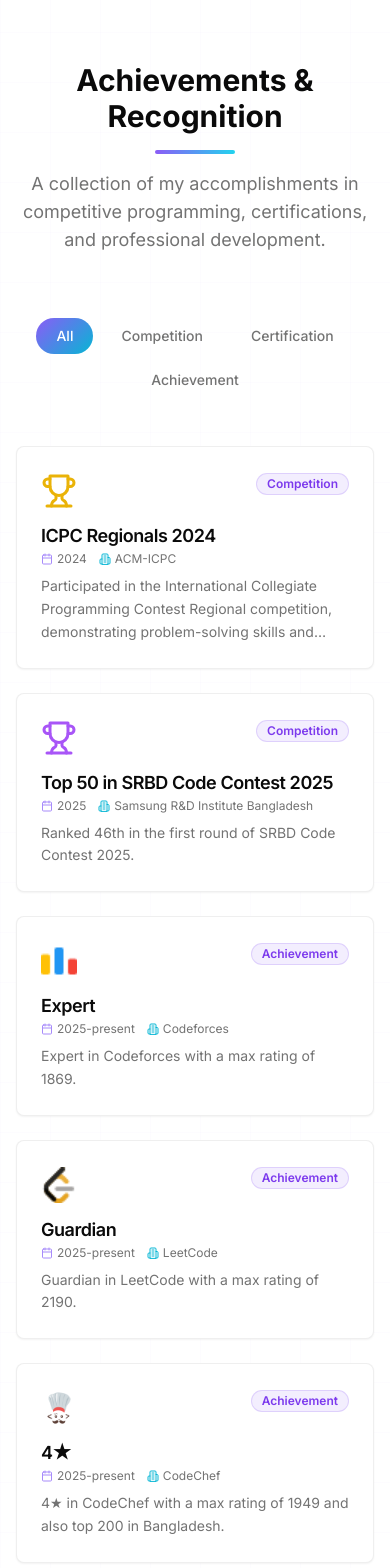
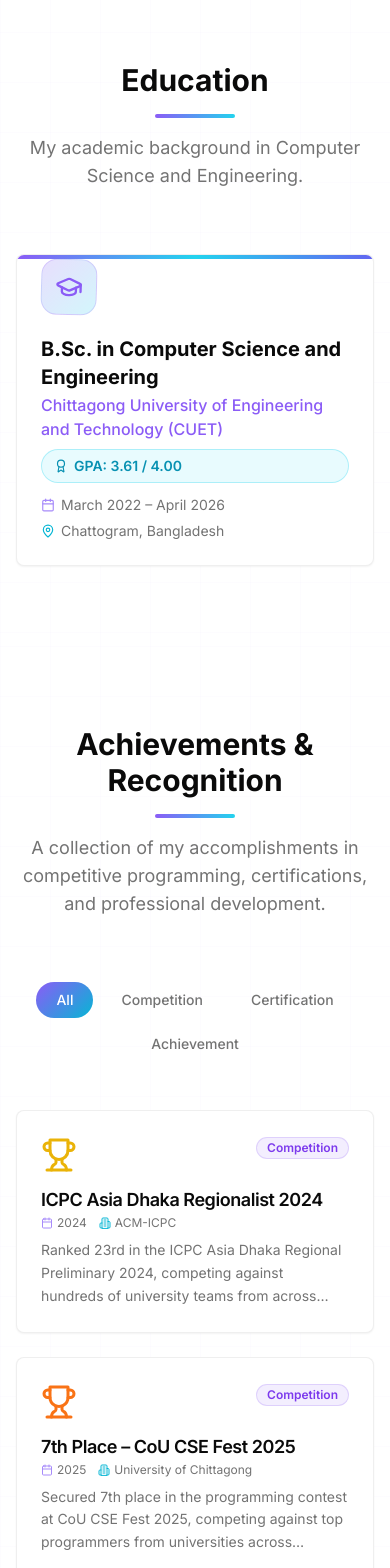
Before and after one commit to AdnanJayed24/my_portfolio, a Next.js app: page / in a window 390 px wide. Shown: the part 3680-5248 px from the top of the page. Built offline with nearby package versions, Linux system fonts and the light colour scheme.

Commit message:
Feat: Add missing parts

```diff
--- a/app/page.tsx
+++ b/app/page.tsx
@@ -1,5 +1,6 @@
 import dynamic from 'next/dynamic';
 import { ExperienceSection } from '@/components/sections/experience-section';
+import { EducationSection } from '@/components/sections/education-section';
 import { SkillsSection } from '@/components/sections/skills-section';
 import { ProjectsSection } from '@/components/sections/projects-section';
 import { AchievementsSection } from '@/components/sections/achievements-section';
@@ -26,6 +27,7 @@ export default function Home() {
       <DynamicNavigation />
       <DynamicHeroSection />
       <ExperienceSection />
+      <EducationSection />
       <AchievementsSection />
       <SkillsSection />
       <ProjectsSection />
--- a/components/sections/achievements-section.tsx
+++ b/components/sections/achievements-section.tsx
@@ -23,14 +23,36 @@ interface Achievement {
 const achievements: Achievement[] = [
   {
     id: 1,
-    title: "ICPC Regionals 2024",
+    title: "ICPC Asia Dhaka Regionalist 2024",
     category: "Competition",
     date: "2024",
     organization: "ACM-ICPC",
-    description: "Participated in the International Collegiate Programming Contest Regional competition, demonstrating problem-solving skills and algorithmic thinking.",
+    description: "Ranked 23rd in the ICPC Asia Dhaka Regional Preliminary 2024, competing against hundreds of university teams from across Bangladesh.",
     icon: Trophy,
     color: "text-yellow-500",
     proofLink: "https://icpc.global/ICPCID/NFWW6368F3D0",
+  },
+  {
+    id: 10,
+    title: "7th Place – CoU CSE Fest 2025",
+    category: "Competition",
+    date: "2025",
+    organization: "University of Chittagong",
+    description: "Secured 7th place in the programming contest at CoU CSE Fest 2025, competing against top programmers from universities across Bangladesh.",
+    icon: Trophy,
+    color: "text-orange-500",
+    proofLink: "https://coderoj.com/c/cou-iupc-2025-div/standings",
+  },
+  {
+    id: 11,
+    title: "2,000+ Problems Solved",
+    category: "Achievement",
+    date: "2023-present",
+    organization: "Multiple Platforms",
+    description: "Solved over 2,000 competitive programming problems across Codeforces, LeetCode, CodeChef, and other platforms, demonstrating deep algorithmic expertise.",
+    icon: Trophy,
+    color: "text-green-500",
+    proofLink: "https://codeforces.com/profile/green_heaven",
   },
   {
     id: 2,
--- /dev/null
+++ b/components/sections/education-section.tsx
@@ -0,0 +1,117 @@
+"use client";
+
+import { useRef } from 'react';
+import { motion, useInView } from 'framer-motion';
+import { GraduationCap, Calendar, MapPin, Award } from 'lucide-react';
+import { Card, CardContent } from '@/components/ui/card';
+
+function SectionHeading({ title, subtitle }: { title: string; subtitle: string }) {
+  const ref = useRef<HTMLDivElement>(null);
+  const isInView = useInView(ref, { once: true });
+  return (
+    <motion.div
+      ref={ref}
+      className="text-center mb-16"
+      initial={{ opacity: 0, y: 30 }}
+      animate={isInView ? { opacity: 1, y: 0 } : {}}
+      transition={{ type: "spring", damping: 20 }}
+    >
+      <h2 className="text-3xl sm:text-4xl font-bold text-foreground mb-4">{title}</h2>
+      <motion.div
+        className="h-1 w-20 mx-auto rounded-full bg-gradient-to-r from-violet-500 to-cyan-400 mb-4"
+        initial={{ scaleX: 0 }}
+        animate={isInView ? { scaleX: 1 } : {}}
+        transition={{ delay: 0.3, duration: 0.6 }}
+      />
+      <p className="text-lg text-muted-foreground max-w-2xl mx-auto">{subtitle}</p>
+    </motion.div>
+  );
+}
+
+export function EducationSection() {
+  const ref = useRef<HTMLDivElement>(null);
+  const isInView = useInView(ref, { once: true, margin: "-80px" });
+
+  return (
+    <section id="education" className="py-20 relative overflow-hidden">
+      <div className="absolute inset-0 grid-bg opacity-40" />
+
+      {/* Ambient orb */}
+      <motion.div
+        className="absolute top-1/2 left-1/2 -translate-x-1/2 -translate-y-1/2 w-[500px] h-[300px] rounded-full bg-violet-500/6 blur-3xl pointer-events-none"
+        animate={{ scale: [1, 1.1, 1] }}
+        transition={{ duration: 10, repeat: Infinity, ease: "easeInOut" }}
+      />
+
+      <div className="container mx-auto px-4 sm:px-6 lg:px-8 relative z-10">
+        <SectionHeading
+          title="Education"
+          subtitle="My academic background in Computer Science and Engineering."
+        />
+
+        <div className="max-w-3xl mx-auto">
+          <motion.div
+            ref={ref}
+            initial={{ opacity: 0, y: 50 }}
+            animate={isInView ? { opacity: 1, y: 0 } : {}}
+            transition={{ type: "spring", damping: 20, stiffness: 90 }}
+            whileHover={{ y: -4 }}
+          >
+            <Card className="border-border/60 overflow-hidden card-glow">
+              {/* Top gradient bar */}
+              <div className="h-1 bg-gradient-to-r from-violet-500 via-cyan-400 to-indigo-500" />
+
+              <CardContent className="p-6 sm:p-8">
+                <div className="flex flex-col sm:flex-row sm:items-start gap-5">
+                  {/* Icon */}
+                  <motion.div
+                    className="flex-shrink-0 w-14 h-14 rounded-2xl bg-gradient-to-br from-violet-500/20 to-cyan-400/20 border border-violet-500/20 flex items-center justify-center"
+                    animate={{ rotate: [0, 5, -5, 0] }}
+                    transition={{ duration: 6, repeat: Infinity, ease: "easeInOut" }}
+                  >
+                    <GraduationCap className="w-7 h-7 text-violet-500" />
+                  </motion.div>
+
+                  {/* Content */}
+                  <div className="flex-1 min-w-0">
+                    <div className="flex flex-col sm:flex-row sm:items-start sm:justify-between gap-2 mb-2">
+                      <div>
+                        <h3 className="text-xl font-bold text-foreground">
+                          B.Sc. in Computer Science and Engineering
+                        </h3>
+                        <p className="text-violet-500 font-medium mt-0.5">
+                          Chittagong University of Engineering and Technology (CUET)
+                        </p>
+                      </div>
+
+                      {/* GPA badge */}
+                      <motion.div
+                        className="flex-shrink-0 inline-flex items-center gap-1.5 px-3 py-1.5 rounded-full text-sm font-semibold border border-cyan-400/30 bg-cyan-400/10 text-cyan-600 dark:text-cyan-400"
+                        whileHover={{ scale: 1.05 }}
+                      >
+                        <Award className="w-3.5 h-3.5" />
+                        GPA: 3.61 / 4.00
+                      </motion.div>
+                    </div>
+
+                    {/* Meta info */}
+                    <div className="flex flex-wrap items-center gap-x-5 gap-y-1.5 mt-3 text-sm text-muted-foreground">
+                      <span className="flex items-center gap-1.5">
+                        <Calendar className="w-3.5 h-3.5 text-violet-400" />
+                        March 2022 – April 2026
+                      </span>
+                      <span className="flex items-center gap-1.5">
+                        <MapPin className="w-3.5 h-3.5 text-cyan-500" />
+                        Chattogram, Bangladesh
+                      </span>
+                    </div>
+                  </div>
+                </div>
+              </CardContent>
+            </Card>
+          </motion.div>
+        </div>
+      </div>
+    </section>
+  );
+}
--- a/components/sections/projects-section.tsx
+++ b/components/sections/projects-section.tsx
@@ -39,6 +39,16 @@ const projects = [
     category: "Full Stack",
     demoUrl: "https://url-shortener-8g2i.vercel.app/",
     githubUrl: "https://github.com/AdnanJayed24/url-Shortener",
+  },
+  {
+    id: 4,
+    title: "Online Judge",
+    description: "A full-stack competitive programming judge platform supporting code submission, real-time verdict, and problem management.",
+    image: "/online-judge.png",
+    technologies: ["React", "Node.js", "PostgreSQL", "Redis", "Docker"],
+    category: "Full Stack",
+    demoUrl: "",
+    githubUrl: "https://github.com/AdnanJayed24/OnlineJudge",
   },
 ];
 
--- a/components/sections/skills-section.tsx
+++ b/components/sections/skills-section.tsx
@@ -4,7 +4,7 @@ import { useRef } from 'react';
 import { motion, useInView } from 'framer-motion';
 import { Card, CardContent, CardHeader, CardTitle } from '@/components/ui/card';
 import { Badge } from '@/components/ui/badge';
-import { Code, Database, Wrench, Globe } from 'lucide-react';
+import { Code, Database, Wrench, Globe, Brain } from 'lucide-react';
 
 const skillCategories = [
   {
@@ -19,14 +19,21 @@ const skillCategories = [
     icon: Database,
     color: "text-cyan-500",
     glow: "hover:shadow-[0_0_30px_rgba(6,182,212,0.2)]",
-    skills: ["Node.js", "Express.js", "Django", "PostgreSQL", "MongoDB", "RESTful APIs", "Python", "SQL"],
+    skills: ["Node.js", "Express.js", "Django", "PostgreSQL", "MongoDB", "RESTful APIs", "Python", "SQL", "C/C++", "MySQL", "Redis", "WebSockets"],
   },
   {
     title: "Tools & Technologies",
     icon: Wrench,
     color: "text-indigo-500",
     glow: "hover:shadow-[0_0_30px_rgba(99,102,241,0.2)]",
-    skills: ["Git/GitHub", "VS Code", "Figma", "Vercel"],
+    skills: ["Git/GitHub", "VS Code", "Figma", "Vercel", "Docker", "AWS", "Linux/Ubuntu", "pm2", "Gunicorn"],
+  },
+  {
+    title: "AI / LLM",
+    icon: Brain,
+    color: "text-emerald-500",
+    glow: "hover:shadow-[0_0_30px_rgba(16,185,129,0.2)]",
+    skills: ["Anthropic Claude API", "OpenAI API", "Gemini API", "AI-assisted Development"],
   },
   {
     title: "Other Skills",
@@ -166,7 +173,7 @@ export function SkillsSection() {
           subtitle="A comprehensive overview of my technical skills across various domains."
         />
 
-        <div className="grid grid-cols-1 md:grid-cols-2 gap-8">
+        <div className="grid grid-cols-1 md:grid-cols-2 lg:grid-cols-3 gap-8">
           {skillCategories.map((category, index) => (
             <SkillCard key={category.title} category={category} cardIndex={index} />
           ))}
```
